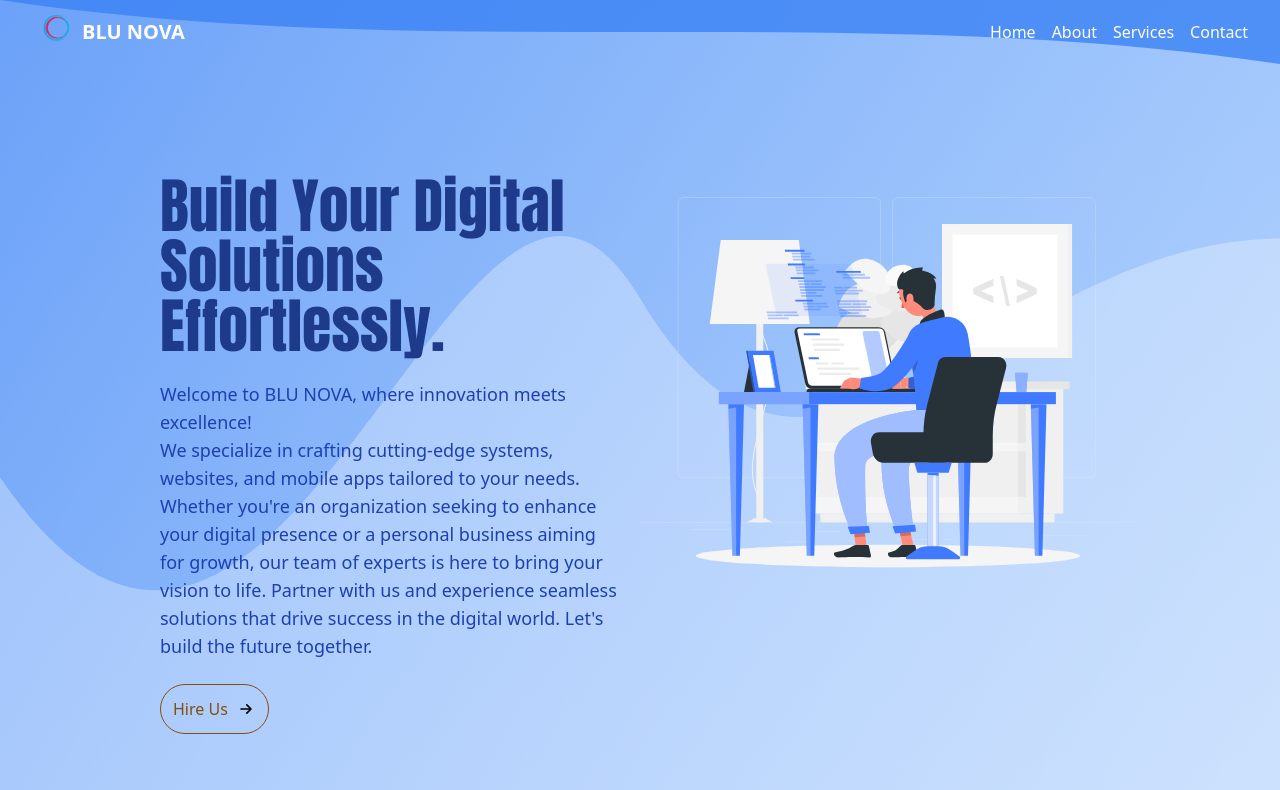
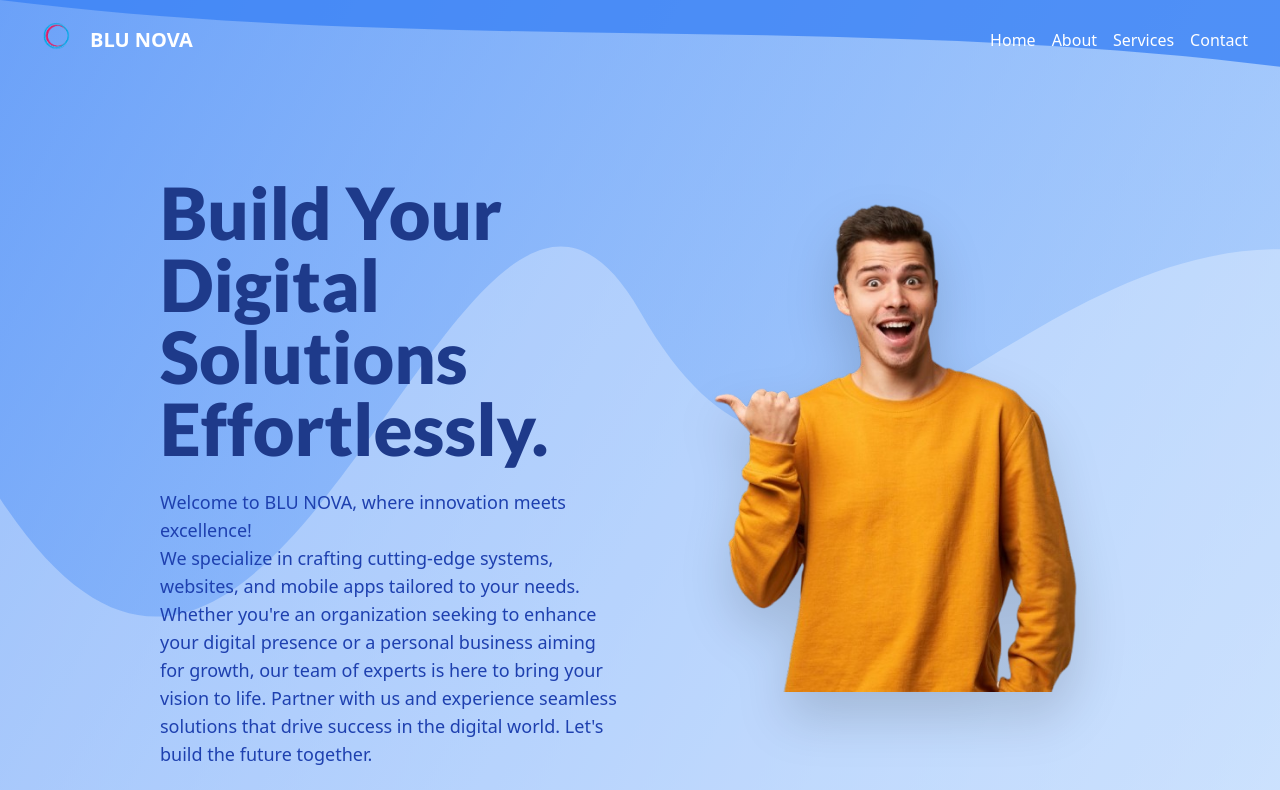
Before and after one commit to BLU-NOVA/portfolio, a Next.js app: page / in a window 1280 px wide. Shown: the top 790 px of the page. Built offline with nearby package versions, Linux system fonts and the light colour scheme.

Commit message:
feat:use an image

```diff
--- a/package.json
+++ b/package.json
@@ -9,7 +9,6 @@
     "lint": "next lint",
     "export": "next export",
     "deploy": "npm run build && npm run export && npm run deploy-gh"
-
   },
   "dependencies": {
     "@emailjs/browser": "^4.4.1",
--- a/src/app/globals.css
+++ b/src/app/globals.css
@@ -1,4 +1,4 @@
-@import url('https://fonts.googleapis.com/css2?family=Anton&display=swap');
+@import url('https://fonts.googleapis.com/css2?family=Lato:wght@900&display=swap');
 @tailwind base;
 @tailwind components;
 @tailwind utilities;
@@ -6,8 +6,8 @@
 html {
     scroll-behavior: smooth;
   }
-.anton {
-    font-family: "Anton", sans-serif;
-    font-weight: 400;
-    font-style: normal;
+.lato-black {
+  font-family: "Lato", sans-serif;
+  font-weight: 900;
+  font-style: normal;
 }
--- a/src/app/page.tsx
+++ b/src/app/page.tsx
@@ -1,6 +1,8 @@
 import Services from "@/components/Services";
 import Testimonials from "@/components/Testimonials";
 import Link from "next/link";
+import Image from "next/image";
+import { ArrowRight } from "lucide-react";
 
 export default function Home() {
   return (
@@ -14,8 +16,14 @@ export default function Home() {
       >
         <defs>
           <linearGradient id="grad1" x1="0%" y1="0%" x2="100%" y2="100%">
-            <stop offset="0%" style={{ stopColor: '#3B82F6', stopOpacity: 0.7 }} />
-            <stop offset="100%" style={{ stopColor: '#93C5FD', stopOpacity: 0.3 }} />
+            <stop
+              offset="0%"
+              style={{ stopColor: "#3B82F6", stopOpacity: 0.7 }}
+            />
+            <stop
+              offset="100%"
+              style={{ stopColor: "#93C5FD", stopOpacity: 0.3 }}
+            />
           </linearGradient>
         </defs>
 
@@ -34,33 +42,43 @@ export default function Home() {
       </svg>
 
       <div className="relative z-10 px-4 sm:px-6 md:px-8 lg:px-12 xl:px-36 py-8">
-        <div className="flex flex-col lg:flex-row w-full">
+        <div className="flex flex-col lg:flex-row w-full items-center">
           <div className="lg:w-1/2 w-full mt-20 sm:mt-24 lg:mt-32 p-4">
-            <h1 className="anton text-3xl sm:text-4xl md:text-5xl lg:text-6xl pb-3 leading-tight text-blue-900">
-              Build Your Digital <br className="hidden sm:inline" /> Solutions <br className="hidden sm:inline" /> Effortlessly.
+            <h1 className="lato-black text-4xl sm:text-5xl md:text-6xl lg:text-7xl pb-3 leading-tight text-blue-900">
+              Build Your Digital <br className="hidden sm:inline" /> Solutions{" "}
+              <br className="hidden sm:inline" /> Effortlessly.
             </h1>
             <p className="mt-3 text-sm sm:text-base lg:text-lg text-blue-800">
-              Welcome to BLU NOVA, where innovation meets excellence! <br className="hidden sm:inline" />
-              We specialize in crafting cutting-edge systems, websites, and mobile apps tailored to your needs. Whether you&apos;re an organization seeking to enhance your digital presence or a personal business aiming for growth, our team of experts is here to bring your vision to life. Partner with us and experience seamless solutions that drive success in the digital world. Let&apos;s build the future together.
+              Welcome to BLU NOVA, where innovation meets excellence!{" "}
+              <br className="hidden sm:inline" />
+              We specialize in crafting cutting-edge systems, websites, and
+              mobile apps tailored to your needs. Whether you&apos;re an
+              organization seeking to enhance your digital presence or a
+              personal business aiming for growth, our team of experts is here
+              to bring your vision to life. Partner with us and experience
+              seamless solutions that drive success in the digital world.
+              Let&apos;s build the future together.
             </p>
             <div className="mt-6">
-              <button className="w-full sm:w-auto border border-yellow-800 text-yellow-800 hover:bg-green-500 hover:text-white transition-colors duration-300 flex rounded-full p-3 items-center justify-center">
-               <Link href="/contact-us"> Hire Us{" "}</Link>
-                <img
-                  src="/arrow.svg"
-                  className="w-5 h-5 ml-2 hover:animate-spin"
-                  alt="Arrow"
-                />
-              </button>
+              <Link href="/contact-us" className="inline-block">
+                <button className="bg-blue-600 text-white hover:bg-blue-700 transition-colors duration-300 rounded-full px-6 py-3 flex items-center justify-center shadow-lg hover:shadow-xl group">
+                  Hire Us
+                  <ArrowRight className="w-5 h-5 ml-2 transform transition-transform duration-300 group-hover:translate-x-1" />
+                </button>
+              </Link>
             </div>
           </div>
 
           <div className="lg:w-1/2 w-full mt-8 lg:mt-0 flex justify-center items-center">
-            <img
-              src="/Programming-rafiki.svg"
-              alt="Programming-rafiki"
-              className="w-full max-w-md lg:max-w-lg xl:max-w-xl"
-            />
+            <div className="relative w-full max-w-md lg:max-w-lg xl:max-w-xl aspect-square">
+              <Image
+                src="/young-man2.png"
+                alt="Programming professional"
+                layout="fill"
+                objectFit="contain"
+                className="drop-shadow-2xl"
+              />
+            </div>
           </div>
         </div>
 
--- a/src/components/Navbar.tsx
+++ b/src/components/Navbar.tsx
@@ -1,46 +1,113 @@
-"use client"
-import { useState,  } from 'react';
-import Link from 'next/link';
+"use client";
+import { useState, useEffect } from "react";
+import Link from "next/link";
 
 const Navbar: React.FC = () => {
   const [isOpen, setIsOpen] = useState(false);
+  const [isScrolled, setIsScrolled] = useState(false);
 
   const toggleMenu = () => {
     setIsOpen(!isOpen);
   };
 
+  useEffect(() => {
+    const handleScroll = () => {
+      if (window.scrollY > 0) {
+        setIsScrolled(true);
+      } else {
+        setIsScrolled(false);
+      }
+    };
+
+    window.addEventListener("scroll", handleScroll);
+
+    return () => {
+      window.removeEventListener("scroll", handleScroll);
+    };
+  }, []);
+
+  const navItems = [
+    { name: "Home", path: "/" },
+    { name: "About", path: "/about" },
+    { name: "Services", path: "/#services" },
+    { name: "Contact", path: "/contact-us" },
+  ];
+
   return (
-    <nav className="fixed w-full top-0 z-50 transition duration-500">
+    <nav
+      className={`fixed w-full top-0 z-50 transition-all duration-300 ${
+        isScrolled ? "bg-white/10 backdrop-blur-md shadow-md" : ""
+      }`}
+    >
       <div className="relative">
-        <svg className="absolute top-0 left-0 w-full h-full" viewBox="0 0 1440 100" preserveAspectRatio="none">
-          <path fill="#3B82F6" fillOpacity="0.8" d="M0,0 C480,100 960,0 1440,100 L1440,0 L0,0 Z" />
+        <svg
+          className={`absolute top-0 left-0 w-full h-full transition-opacity duration-300 ${
+            isScrolled ? "opacity-0" : "opacity-100"
+          }`}
+          viewBox="0 0 1440 120"
+          preserveAspectRatio="none"
+        >
+          <path
+            fill="#3B82F6"
+            fillOpacity="0.8"
+            d="M0,0 C480,80 960,20 1440,100 L1440,0 L0,0 Z"
+          />
         </svg>
-        <div className="max-w-7xl mx-auto px-4 sm:px-6 lg:px-8 relative z-10">
-          <div className="flex justify-between h-16">
+        <div className=" mx-auto px-4 sm:px-6 lg:px-8 relative z-10">
+          <div className="flex justify-between h-20">
             <div className="flex-shrink-0 flex items-center">
-              <Link className='flex items-center' href="/">
-                <img src="/BLU-BG-LESS.png" alt="Logo" className='w-[50px] h-[50px]' />
-                <p className="text-xl font-bold text-white">BLU NOVA</p>
+              <Link className="flex items-center" href="/">
+                <img
+                  src="/BLU-BG-LESS.png"
+                  alt="Logo"
+                  className="w-[50px] h-[50px]"
+                />
+                <p
+                  className={`text-xl font-bold ml-2 transition-colors duration-300 ${
+                    isScrolled ? "text-blue-500" : "text-white"
+                  }`}
+                >
+                  BLU NOVA
+                </p>
               </Link>
             </div>
             <div className="hidden md:flex space-x-4 items-center">
-              <Link href="/">
-                <p className="text-white hover:text-gray-200">Home</p>
-              </Link>
-              <Link href="/about">
-                <p className="text-white hover:text-gray-200">About</p>
-              </Link>
-              <Link href="/#services">
-                <p className="text-white hover:text-gray-200">Services</p>
-              </Link>
-              <Link href="/contact-us">
-                <p className="text-white hover:text-gray-200">Contact</p>
-              </Link>
+              {navItems.map((item) => (
+                <Link key={item.name} href={item.path}>
+                  <p
+                    className={`transition-colors duration-300 ${
+                      isScrolled
+                        ? "text-blue-500 hover:text-blue-700"
+                        : "text-white hover:text-gray-200"
+                    }`}
+                  >
+                    {item.name}
+                  </p>
+                </Link>
+              ))}
             </div>
             <div className="md:hidden flex items-center">
-              <button onClick={toggleMenu} className="text-white hover:text-gray-200 focus:outline-none">
-                <svg className="h-6 w-6" fill="none" stroke="currentColor" viewBox="0 0 24 24" xmlns="http://www.w3.org/2000/svg">
-                  <path strokeLinecap="round" strokeLinejoin="round" strokeWidth={2} d="M4 6h16M4 12h16M4 18h16" />
+              <button
+                onClick={toggleMenu}
+                className={`transition-colors duration-300 ${
+                  isScrolled
+                    ? "text-blue-500 hover:text-blue-700"
+                    : "text-white hover:text-gray-200"
+                } focus:outline-none`}
+              >
+                <svg
+                  className="h-6 w-6"
+                  fill="none"
+                  stroke="currentColor"
+                  viewBox="0 0 24 24"
+                  xmlns="http://www.w3.org/2000/svg"
+                >
+                  <path
+                    strokeLinecap="round"
+                    strokeLinejoin="round"
+                    strokeWidth={2}
+                    d="M4 6h16M4 12h16M4 18h16"
+                  />
                 </svg>
               </button>
             </div>
@@ -50,20 +117,15 @@ const Navbar: React.FC = () => {
 
       {/* Mobile menu */}
       {isOpen && (
-        <div className="md:hidden bg-white bg-opacity-80 shadow-md">
+        <div className="md:hidden bg-white bg-opacity-80 backdrop-blur-md shadow-md">
           <div className="px-2 pt-2 pb-3 space-y-1 sm:px-3">
-            <Link href="/">
-              <p className="block px-3 py-2 rounded-md text-base font-medium text-blue-500 hover:text-black">Home</p>
-            </Link>
-            <Link href="/about">
-              <p className="block px-3 py-2 rounded-md text-base font-medium text-blue-500 hover:text-black">About</p>
-            </Link>
-            <Link href="#services">
-              <p className="block px-3 py-2 rounded-md text-base font-medium text-blue-500 hover:text-black">Services</p>
-            </Link>
-            <Link href="/contact-us">
-              <p className="block px-3 py-2 rounded-md text-base font-medium text-blue-500 hover:text-black-500">Contact</p>
-            </Link>
+            {navItems.map((item) => (
+              <Link key={item.name} href={item.path}>
+                <p className="block px-3 py-2 rounded-md text-base font-medium text-blue-500 hover:text-blue-700">
+                  {item.name}
+                </p>
+              </Link>
+            ))}
           </div>
         </div>
       )}
```
Also changed, not shown: public/young-man.jpg (added), public/young-man2.png (added).
